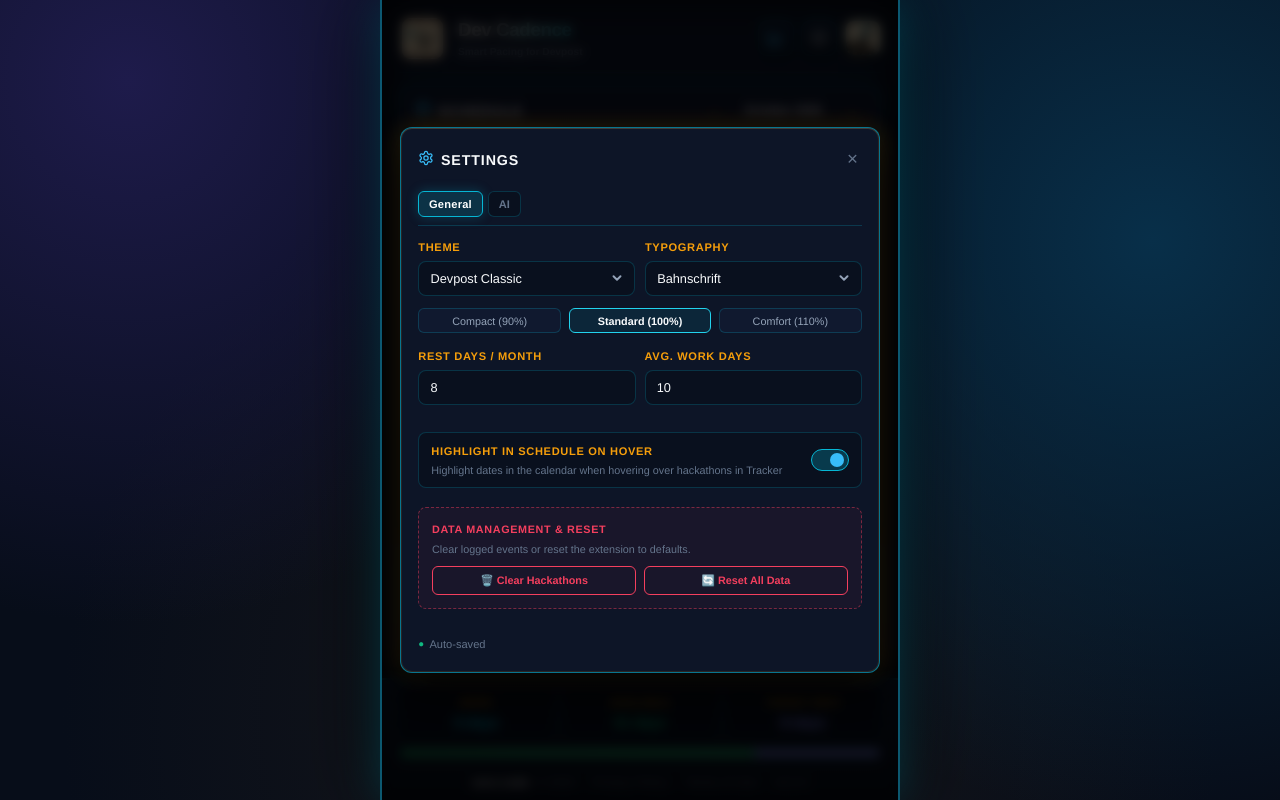
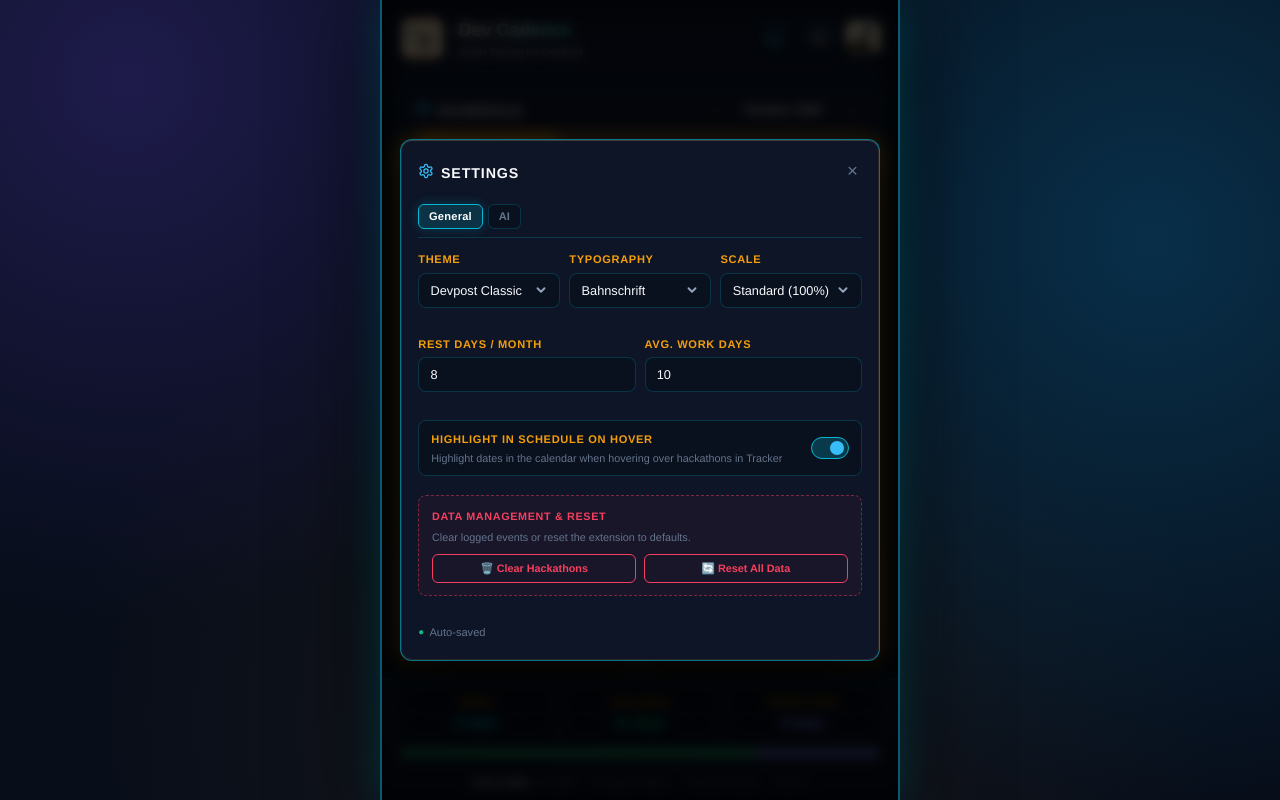
Before and after one commit to vero-code/dev-cadence, a React (Vite) app: page / in a window 1280 px wide. Both pictures are taken after a click on the button 819 px from the left and 38 px from the top of the page. Built offline with nearby package versions, Linux system fonts and the light colour scheme.

Commit message:
feat(settings): replace scale to dropdown list

```diff
--- a/src/components/SettingsModal.jsx
+++ b/src/components/SettingsModal.jsx
@@ -179,24 +179,25 @@ export const SettingsModal = ({
                     <ChevronDownIcon className="select-chevron" size={14} />
                   </div>
                 </div>
-              </div>
 
-              {/* Font Size */}
-              <div className="form-group font-size-group">
-                <div className="font-size-row">
-                  {FONT_SIZES.map((s) => {
-                    const isSelected = (settings?.fontSize || 'normal') === s.id;
-                    return (
-                      <button
-                        key={s.id}
-                        type="button"
-                        className={`font-size-btn ${isSelected ? 'active' : ''}`}
-                        onClick={() => handleFontSizeClick(s.id)}
-                      >
-                        {s.label}
-                      </button>
-                    );
-                  })}
+                {/* Scale / Font Size */}
+                <div className="form-group">
+                  <label className="form-label" htmlFor="settings-scale-select">Scale</label>
+                  <div className="select-wrapper">
+                    <select
+                      id="settings-scale-select"
+                      className="form-select"
+                      value={settings?.fontSize || 'normal'}
+                      onChange={(e) => handleFontSizeClick(e.target.value)}
+                    >
+                      {FONT_SIZES.map((s) => (
+                        <option key={s.id} value={s.id}>
+                          {s.label}
+                        </option>
+                      ))}
+                    </select>
+                    <ChevronDownIcon className="select-chevron" size={14} />
+                  </div>
                 </div>
               </div>
 
--- a/src/styles/modals.css
+++ b/src/styles/modals.css
@@ -444,10 +444,12 @@
   filter: brightness(1.1);
   transform: translateY(-1px);
   box-shadow: 0 6px 18px rgba(244, 63, 94, 0.5);
-}/* Settings Modal Two-Column Layout: Theme & Typography */
+}
+
+/* Settings */
 .settings-columns-row {
   display: grid;
-  grid-template-columns: minmax(0, 1fr) minmax(0, 1fr);
+  grid-template-columns: repeat(3, minmax(0, 1fr));
   gap: 0.65rem;
   margin-bottom: 0.85rem;
   width: 100%;
```
